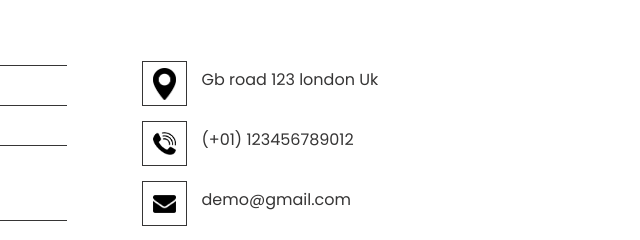
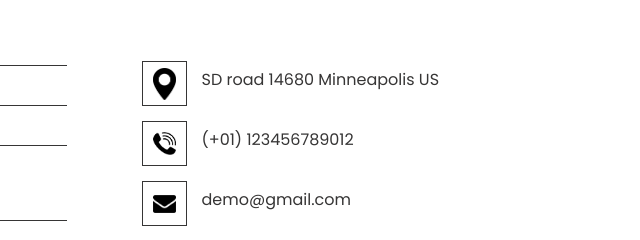
Before and after one commit to 4y2s/food, a plain HTML site: page contact.html in a window 1280 px wide. Shown: the part 226-466 px from the top of the page, 611-1251 px from the left. Drawn offline with nearby package versions, Linux system fonts and the light colour scheme.

Commit message:
modified contact

```diff
--- a/contact.html
+++ b/contact.html
@@ -94,7 +94,7 @@
                 <img src="images/location.png" alt="">
               </div>
               <h6>
-                Gb road 123 london Uk
+                SD road 14680 Minneapolis US
               </h6>
             </a>
             <a href="">
```
